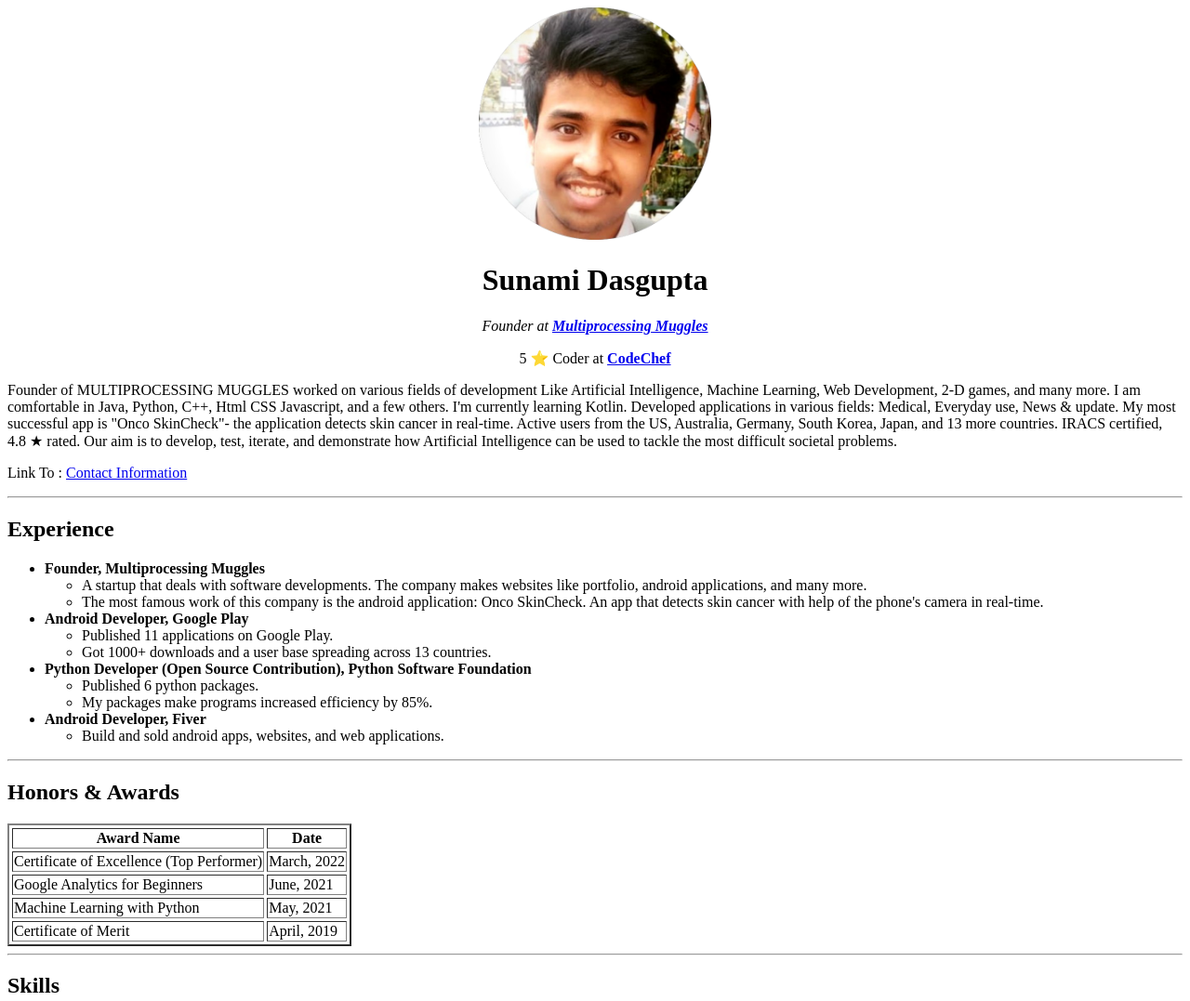
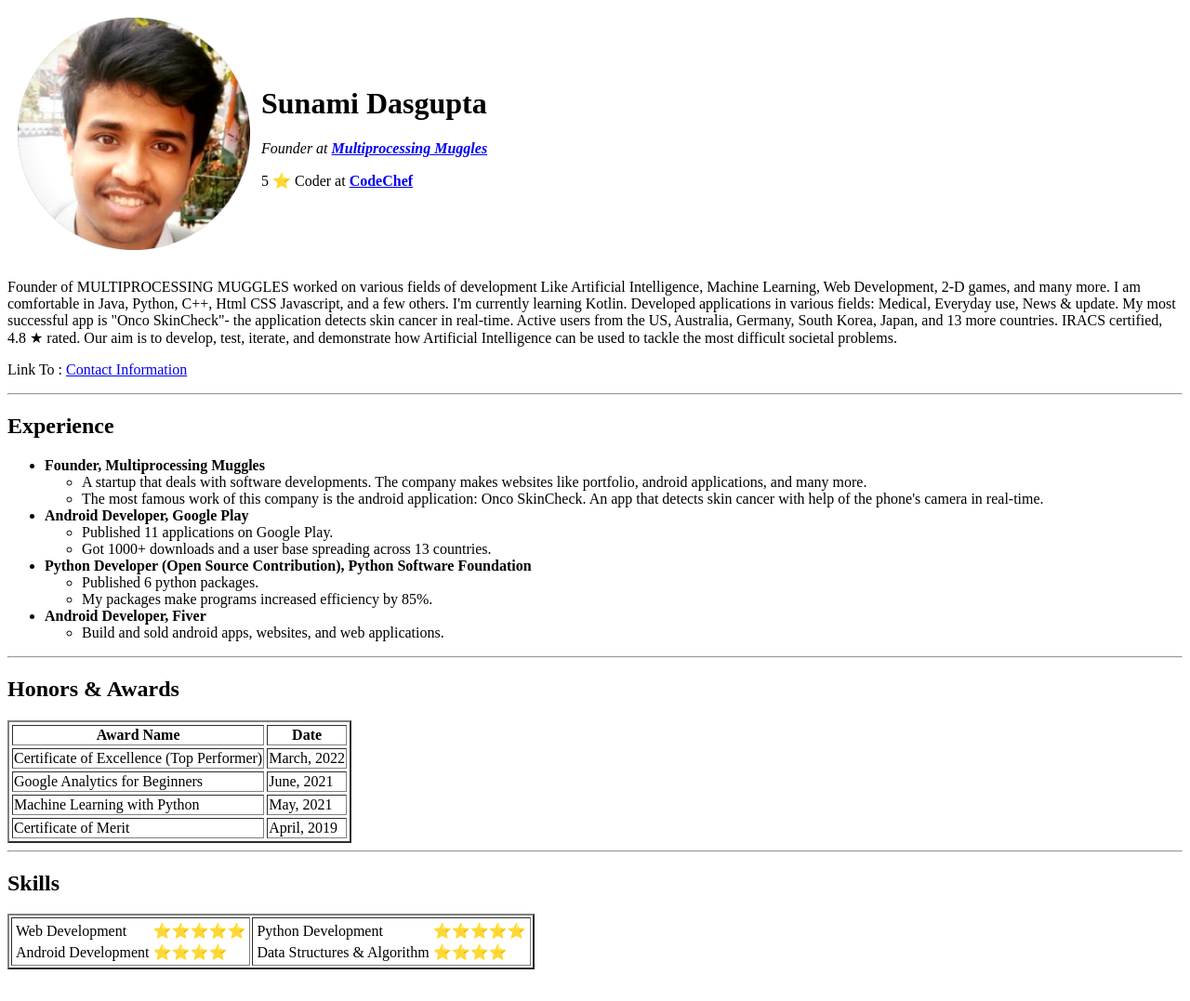
Before and after one commit to sunami09/My-Website, a plain HTML site: page index.html in a window 1280 px wide. Shown: the top 1077 px of the page at 93% size. After the commit the page ends 1051 px from the top, so only its background shows below. Drawn offline with Linux system fonts and the light colour scheme.

Commit message:
Table Format Added

```diff
--- a/index.html
+++ b/index.html
@@ -9,13 +9,19 @@
 </head>
 
 <body>
-    <center>
-        <img src="1645470010560-modified.png" alt="Profile Picture" height=250>
-        <h1>Sunami Dasgupta</h1>
-        <p><em>Founder at <a href="#"><strong>Multiprocessing Muggles</strong></a></em></p>
-        <p>5 ⭐ Coder at <a href="#"><strong>CodeChef</strong></a></p>
-    </center>
-    <p>Founder of MULTIPROCESSING MUGGLES worked on various fields of development Like Artificial Intelligence, Machine
+    <table cellspacing="10px">
+        <tr>
+            <td>
+                <img src="1645470010560-modified.png" alt="Profile Picture" height=250>
+            </td>
+            <td>
+                <h1>Sunami Dasgupta</h1>
+                <p><em>Founder at <a href="#"><strong>Multiprocessing Muggles</strong></a></em></p>
+                <p>5 ⭐ Coder at <a href="#"><strong>CodeChef</strong></a></p>
+            </td>
+        </tr>
+    </table>
+        <p>Founder of MULTIPROCESSING MUGGLES worked on various fields of development Like Artificial Intelligence, Machine
         Learning, Web Development, 2-D games, and many more. I am comfortable in Java, Python, C++, Html CSS Javascript,
         and a
         few others. I'm currently learning Kotlin. Developed applications in various fields: Medical, Everyday use, News
```
